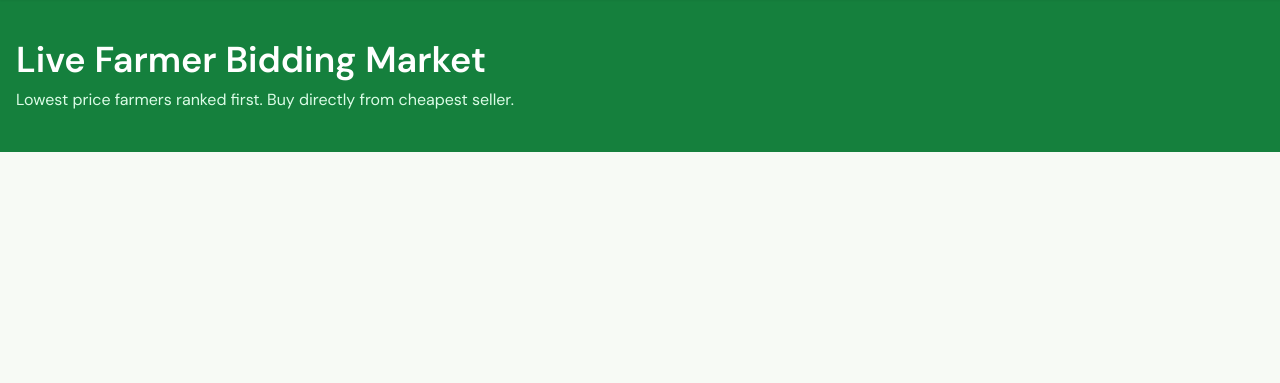
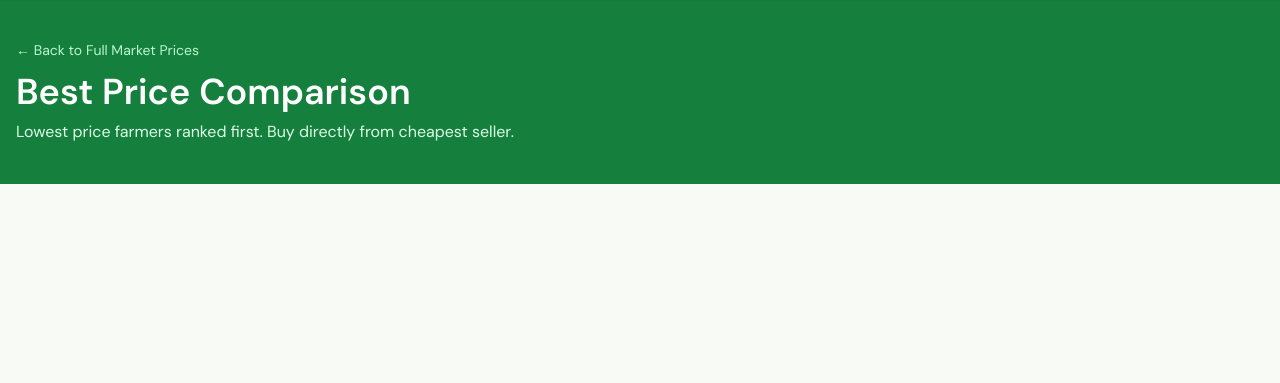
Before and after one commit to Kaveera725/agrolink-farming-platform, a Flask app: page /prices/bids in a window 1280 px wide. Shown: the part 65-448 px from the top of the page. Run offline with Flask 3, Linux system fonts and the light colour scheme; data comes from the database, SQL or seed files in the repository; data that the repository does not hold is empty; some libraries are stand-ins or nearby versions.

Commit message:
fix(prices): rebrand bidding screen to best price comparison (BUG-006)

```diff
--- a/templates/prices/bids.html
+++ b/templates/prices/bids.html
@@ -1,12 +1,17 @@
 {% extends "base.html" %}
-{% block title %}Live Farmer Bids{% endblock %}
+{% block title %}Best Price Comparison{% endblock %}
 
 {% block content %}
 
 <!-- HEADER -->
 <div class="bg-green-700 text-white py-10">
   <div class="max-w-7xl mx-auto px-4">
-    <h1 class="text-4xl font-bold">Live Farmer Bidding Market</h1>
+    <div class="mb-3">
+      <a href="{{ url_for('prices.index') }}" class="text-green-200 hover:text-white text-sm flex items-center gap-1 transition">
+        ← Back to Full Market Prices
+      </a>
+    </div>
+    <h1 class="text-4xl font-bold">Best Price Comparison</h1>
     <p class="text-green-100 mt-2">
       Lowest price farmers ranked first. Buy directly from cheapest seller.
     </p>
@@ -93,10 +98,10 @@
             View
           </a>
 
-          <!-- BID -->
+          <!-- ORDER NOW -->
           <a href="{{ url_for('orders.place_order', product_id=product.id) }}"
-             class="bg-green-600 text-white px-3 py-2 rounded-lg text-sm">
-            Place Bid
+             class="bg-green-600 text-white px-3 py-2 rounded-lg text-sm hover:bg-green-700 transition">
+            Order Now
           </a>
 
         </div>
```
Also changed, not shown: templates/prices/index.html (+12 -5 lines).
